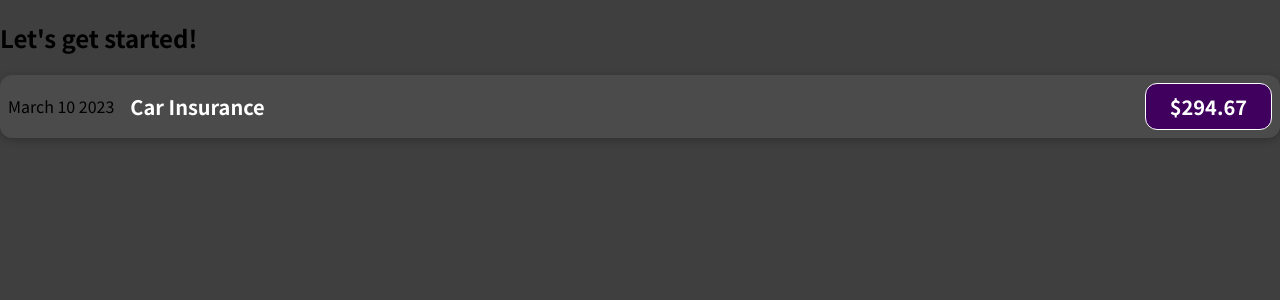
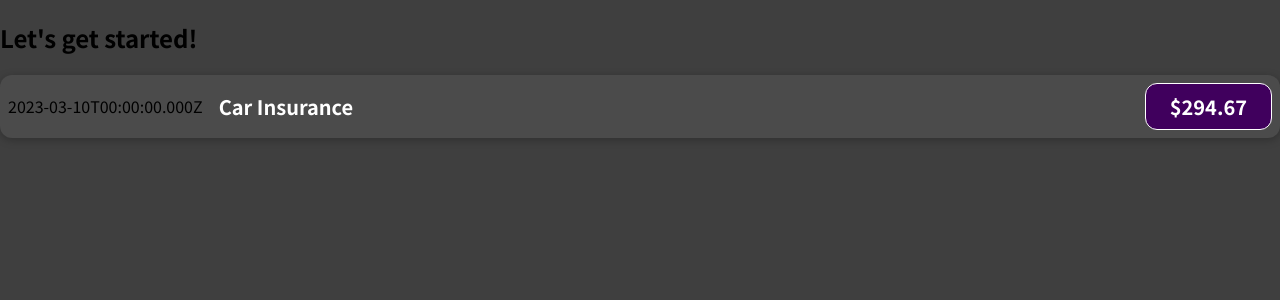
Before and after one commit to antran0/expense-tracker-react, a JavaScript app: page / in a window 1280 px wide. Shown: the top 300 px of the page. Built offline with nearby package versions, Linux system fonts and the light colour scheme.

Commit message:
Lecture 35 - outputting dynamic data & working with expressions in JSX.
Use curly braces '{expression}' to inject data into JSX.

```diff
--- a/src/components/ExpenseItem.js
+++ b/src/components/ExpenseItem.js
@@ -1,12 +1,16 @@
 import "./ExpenseItem.css";
 
 function ExpenseItem() {
+  const expenseDate = new Date(2023, 2, 10);
+  const expenseTitle = "Car Insurance";
+  const expenseAmount = 294.67;
+
   return (
     <div className="expense-item">
-      <div>March 10 2023</div>
+      <div>{expenseDate.toISOString()}</div>
       <div className="expense-item__description">
-        <h2>Car Insurance</h2>
-        <div className="expense-item__price">$294.67</div>
+        <h2>{expenseTitle}</h2>
+        <div className="expense-item__price">${expenseAmount}</div>
       </div>
     </div>
   );
```
